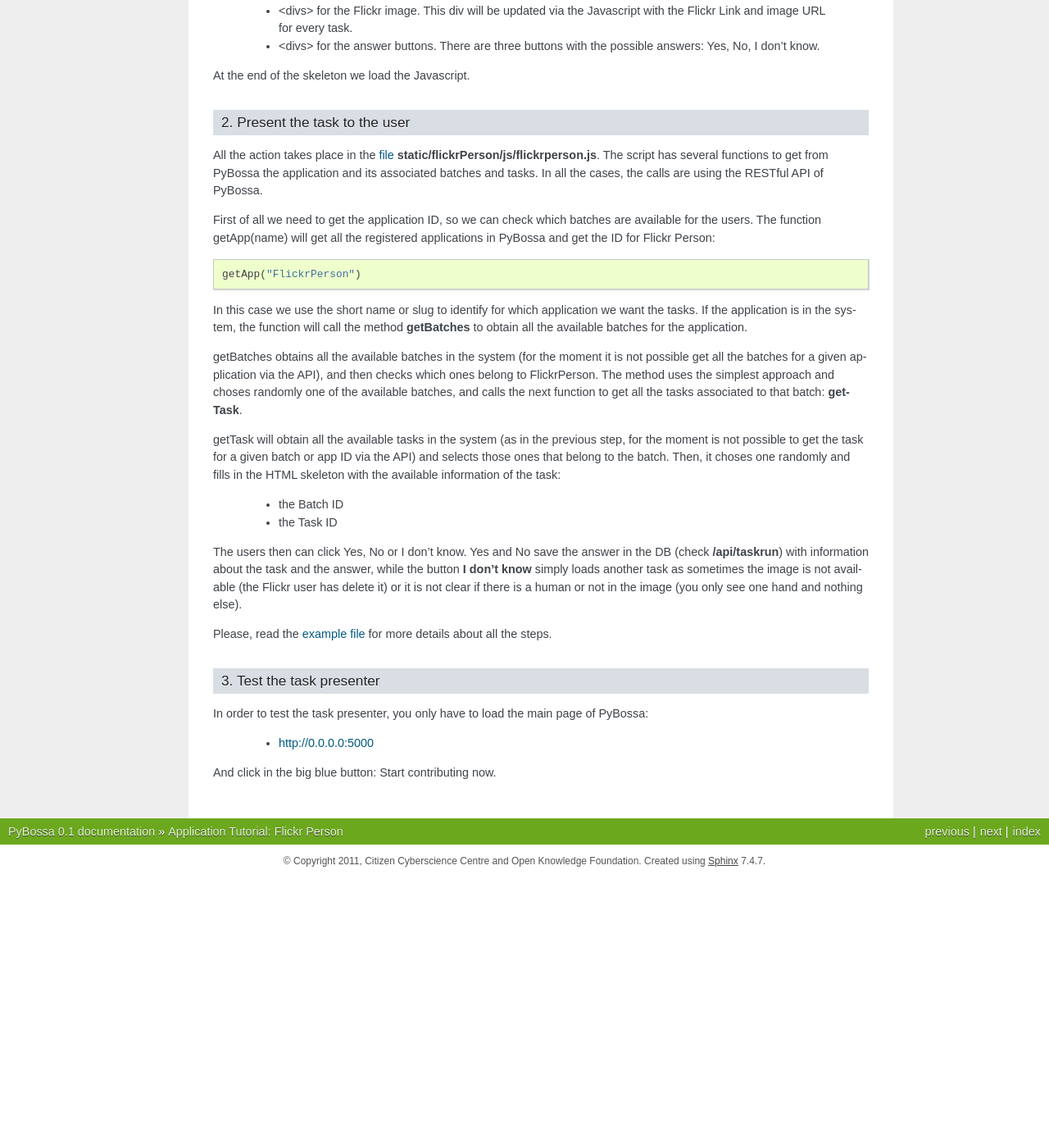
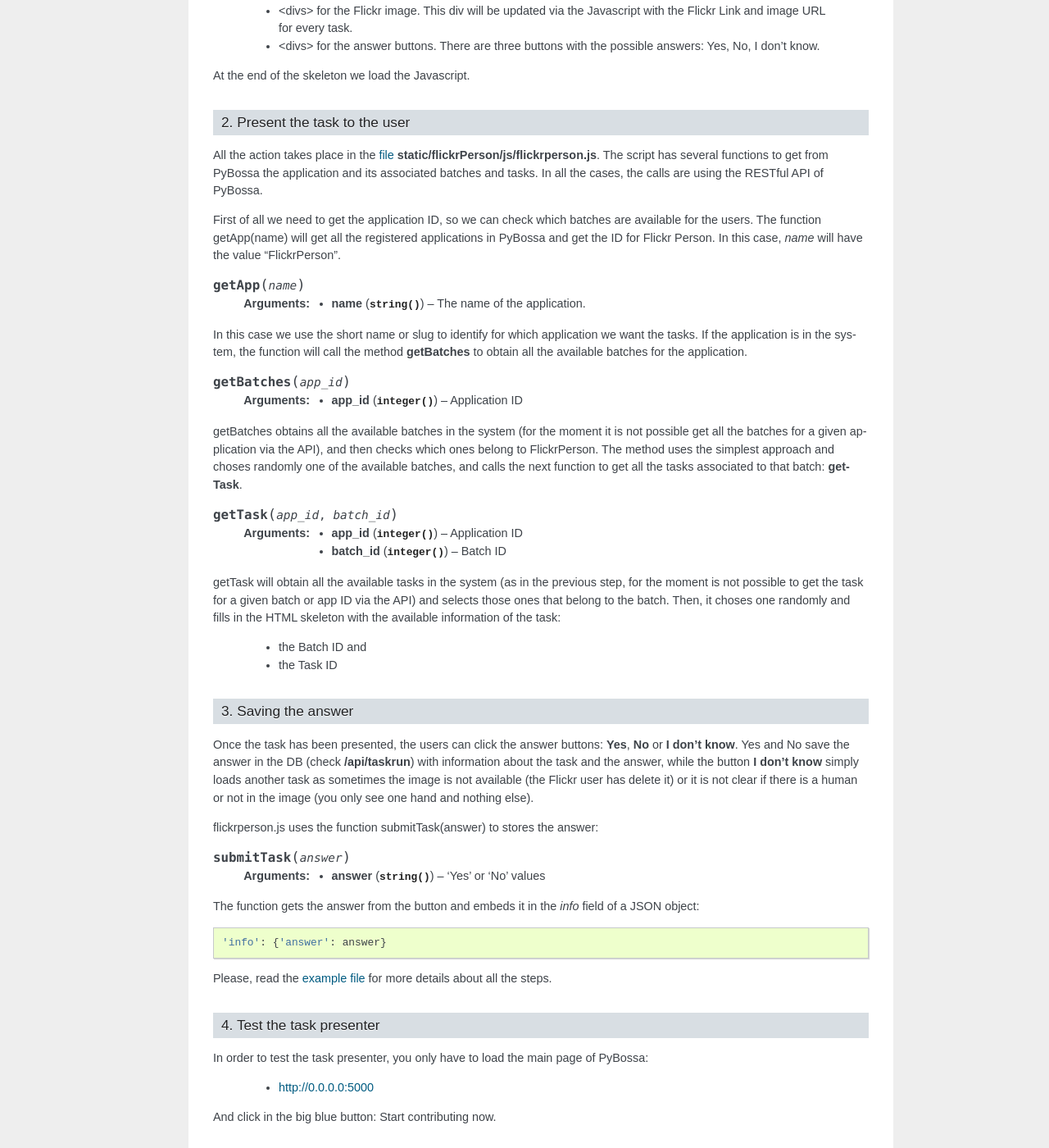
Before and after one commit to Scifabric/pybossa, a Sphinx documentation site: the page built from doc/user/create-application-tutorial.rst, in a window 1280 px wide and 1400 px high, scrolled down 1242 px. Shown: the whole window at 82% size. Built offline with Sphinx 7.4.7, drawn with Linux system fonts in a browser that asks for light colours; before the commit the page ends 2312 px from its top, so only the background shows below that; some of the changed text lies outside the part shown.

Commit message:
JS described using Sphinx JS domain. Closes #21
For the moment extracting automatically the documentation from JS
scripts is not possible. The only solution is to use directly the JS
Sphinx domain to document each function in the doc folder.

```diff
--- a/doc/user/create-application-tutorial.rst
+++ b/doc/user/create-application-tutorial.rst
@@ -87,13 +87,20 @@ the cases, the calls are using the RESTful API of PyBossa.
 
 First of all we need to get the application ID, so we can check which batches
 are available for the users. The function getApp(name) will get all the
-registered applications in PyBossa and get the ID for Flickr Person::
+registered applications in PyBossa and get the ID for Flickr Person. In this case, *name*
+will have the value "FlickrPerson".
 
-  getApp("FlickrPerson")
+.. js:function:: getApp(name)
+
+   :param string name: The name of the application.
 
 In this case we use the short name or slug to identify for which application we
 want the tasks. If the application is in the system, the function will call the
 method **getBatches** to obtain all the available batches for the application.
+
+.. js:function:: getBatches(app_id)
+
+   :param integer app_id: Application ID
 
 getBatches obtains all the available batches in the system (for the moment it
 is not possible get all the batches for a given application via the API), and
@@ -101,27 +108,46 @@ then checks which ones belong to FlickrPerson. The method uses the simplest
 approach and choses randomly one of the available batches, and calls the next
 function to get all the tasks associated to that batch: **getTask**.
 
+.. js:function:: getTask(app_id, batch_id)
+
+   :param integer app_id: Application ID
+   :param integer batch_id: Batch ID
+
 getTask will obtain all the available tasks in the system (as in the previous
 step, for the moment is not possible to get the task for a given batch or app
 ID via the API) and selects those ones that belong to the batch. Then, it
 choses one randomly and fills in the HTML skeleton with the available
 information of the task:
 
-  * the Batch ID
+  * the Batch ID and
   * the Task ID
 
-The users then can click Yes, No or I don't know. Yes and No save the answer in
-the DB (check **/api/taskrun**) with information about the task and the answer,
+
+3. Saving the answer
+--------------------
+
+Once the task has been presented, the users can click the answer buttons: **Yes**, **No** or **I don't know**.
+Yes and No save the answer in the DB (check **/api/taskrun**) with information about the task and the answer,
 while the button **I don't know** simply loads another task as sometimes the
 image is not available (the Flickr user has delete it) or it is not clear if
 there is a human or not in the image (you only see one hand and nothing else).
+
+flickrperson.js uses the function submitTask(answer) to stores the answer:
+
+.. js:function:: submitTask(answer)
+
+   :parameter string answer: 'Yes' or 'No' values
+
+The function gets the answer from the button and embeds it in the *info* field of a JSON object::
+
+  'info': {'answer': answer}
 
 Please, read the `example file
 <https://github.com/citizen-cyberscience-centre/pybossa/blob/master/pybossa/templates/flickrperson/example.html>`_
 for more details about all the steps.
 
 
-3. Test the task presenter
+4. Test the task presenter
 --------------------------
 
 In order to test the task presenter, you only have to load the main page of
--- a/doc/user/create-application.rst
+++ b/doc/user/create-application.rst
@@ -28,14 +28,15 @@ project)::
   name = u'Flickr Person Finder'
   short_name = u'FlickrPerson'
   description = u'Do you see a human in this photo?'
-  data = dict(name = name, short_name = short_name, description = description)
+  data = dict(name = name, short_name = short_name, description = description, hidden = 0)
   data = json.dumps(data)
 
 The **description** field is used to store the **question** that we want to ask
 in our tasks. As Flickr Person is trying to figure out if there is a person in
 the photo, the question is: *Do you see a human in this photo?*. The other two
 fields are the names used for naming the application (short_name will be the
-slug name of the application).
+slug name of the application). Finally, the *hidden* field is a bool flag to hide the
+application for users but not administrators (roles will be implemented soon).
 
 Please, check the following script `lines
 <https://github.com/citizen-cyberscience-centre/pybossa/blob/master/flickrPerson/getPhotos.py#L25>`_
```
